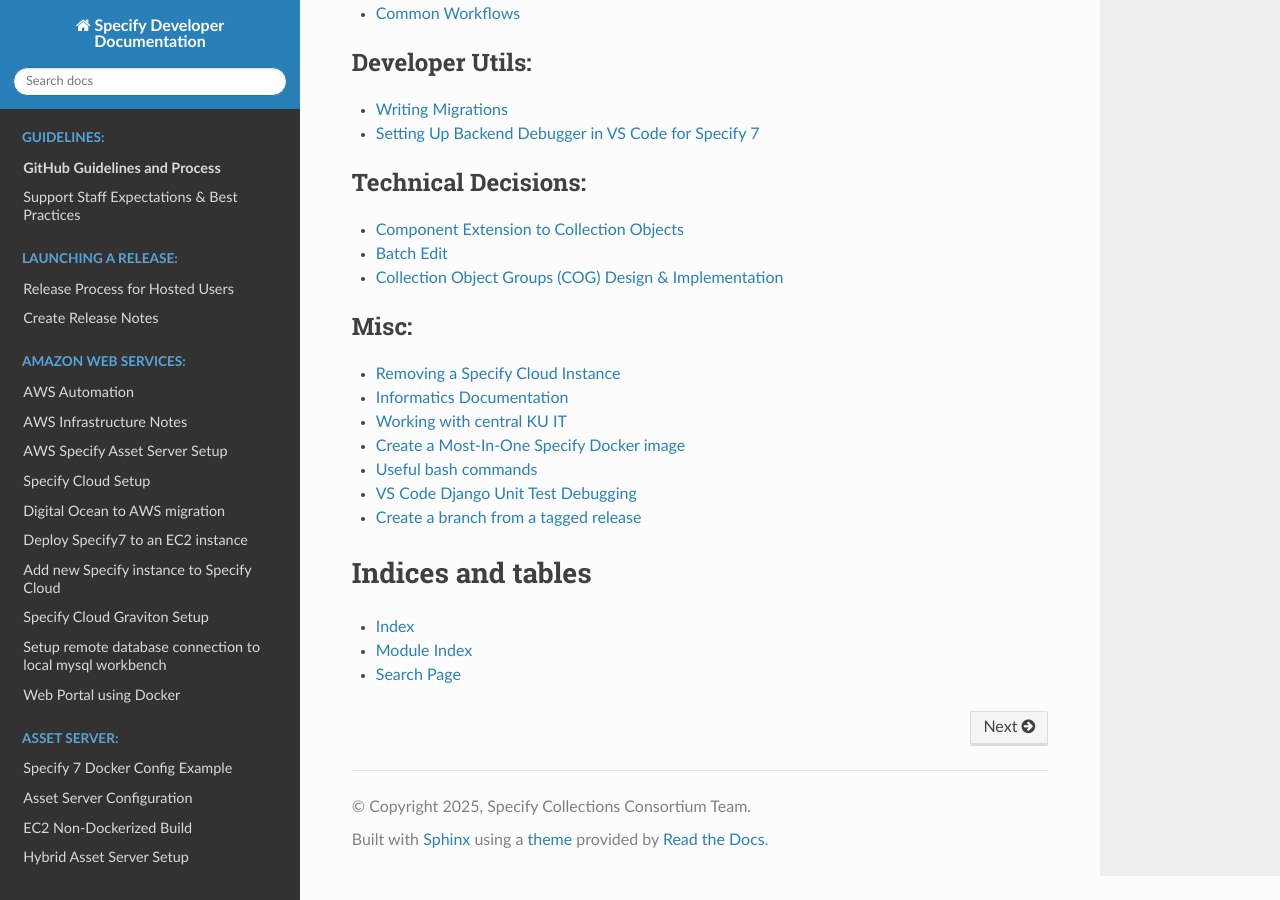
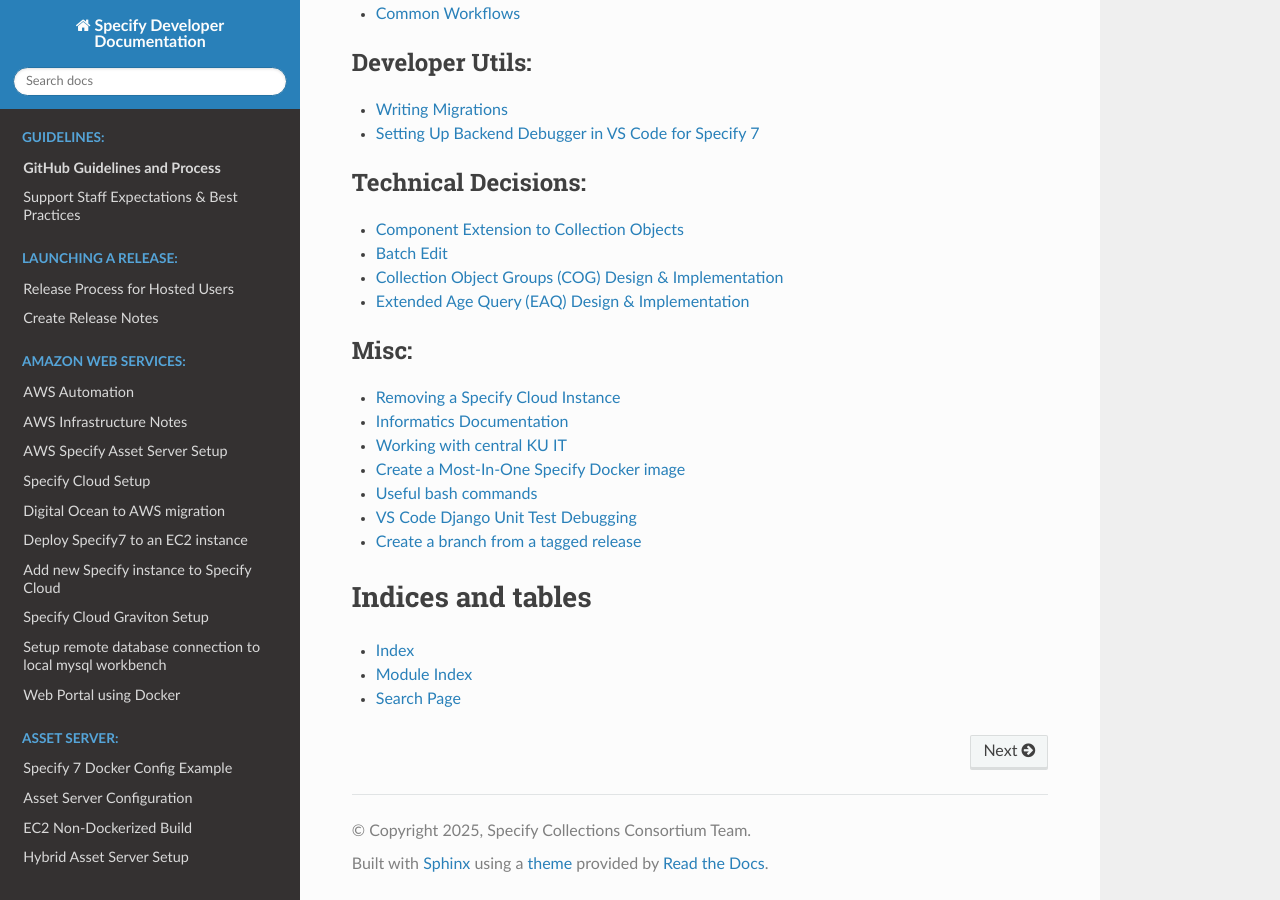
Before and after one commit to specify/specify.github.io, a Sphinx documentation site: the page built from sphinx/index.rst, in a window 1280 px wide and 900 px high, scrolled down 1958 px. Built offline with Sphinx 7.4.7 and the Read the Docs theme 3.1.0, drawn with Linux system fonts in a browser that asks for light colours.

Commit message:
Update index.rst

```diff
--- a/sphinx/index.rst
+++ b/sphinx/index.rst
@@ -105,6 +105,7 @@ Welcome to Specify Developer documentation!
    technical_decisions/component_extension
    technical_decisions/batch_edit
    technical_decisions/cog
+   technical_decisions/extended_age_query
 
 .. toctree::
    :maxdepth: 1
```
